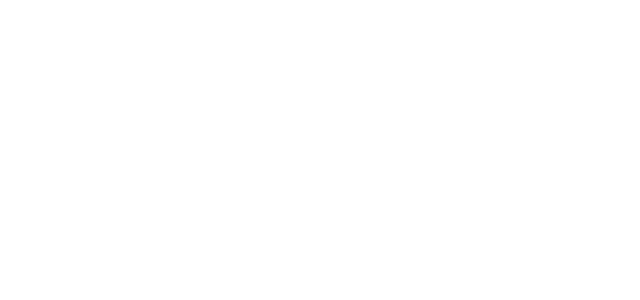
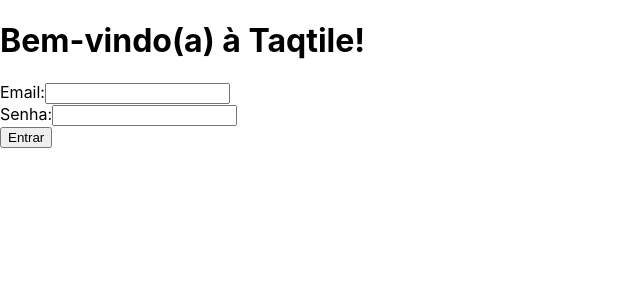
Before and after one commit to VictorSalome/Teste-Front-Taqtile, a React (Create React App) app: page / in a window 1280 px wide. Shown: the top 300 px of the page, without its empty margins (0-640 px from the left). Built offline with nearby package versions, Linux system fonts and the light colour scheme.

Commit message:
feat: login page creation

```diff
--- a/src/App.tsx
+++ b/src/App.tsx
@@ -3,12 +3,10 @@
 import { LoginPage } from './pages/login-page';
 
 
-function App() {
+export const App =() => {
   return (
     <div>
       <LoginPage />
     </div>
   );
 }
-
-export default App;
--- a/src/index.tsx
+++ b/src/index.tsx
@@ -1,8 +1,9 @@
 import React from 'react';
 import ReactDOM from 'react-dom/client';
 import './index.css';
-import App from './App';
 import reportWebVitals from './reportWebVitals';
+import { App } from './App';
+
 
 const root = ReactDOM.createRoot(document.getElementById('root') as HTMLElement);
 root.render(
--- a/src/pages/login-page.tsx
+++ b/src/pages/login-page.tsx
@@ -3,8 +3,21 @@
 export const LoginPage = () => {
   return (
     <main>
+      <header>
+        <h1>Bem-vindo(a) à Taqtile!</h1>
+      </header>
+      <form>
+        <div>
+          <label>Email:</label>
+          <input type="email"/>
+        </div>
+        <div>
+          <label>Senha:</label>
+          <input type="password" />
+        </div>
 
-
+        <button type='submit'>Entrar</button>
+      </form>
     </main>
   );
 };
```
Also changed, not shown: 1 other file (tests, documents, lock files or other folders).
